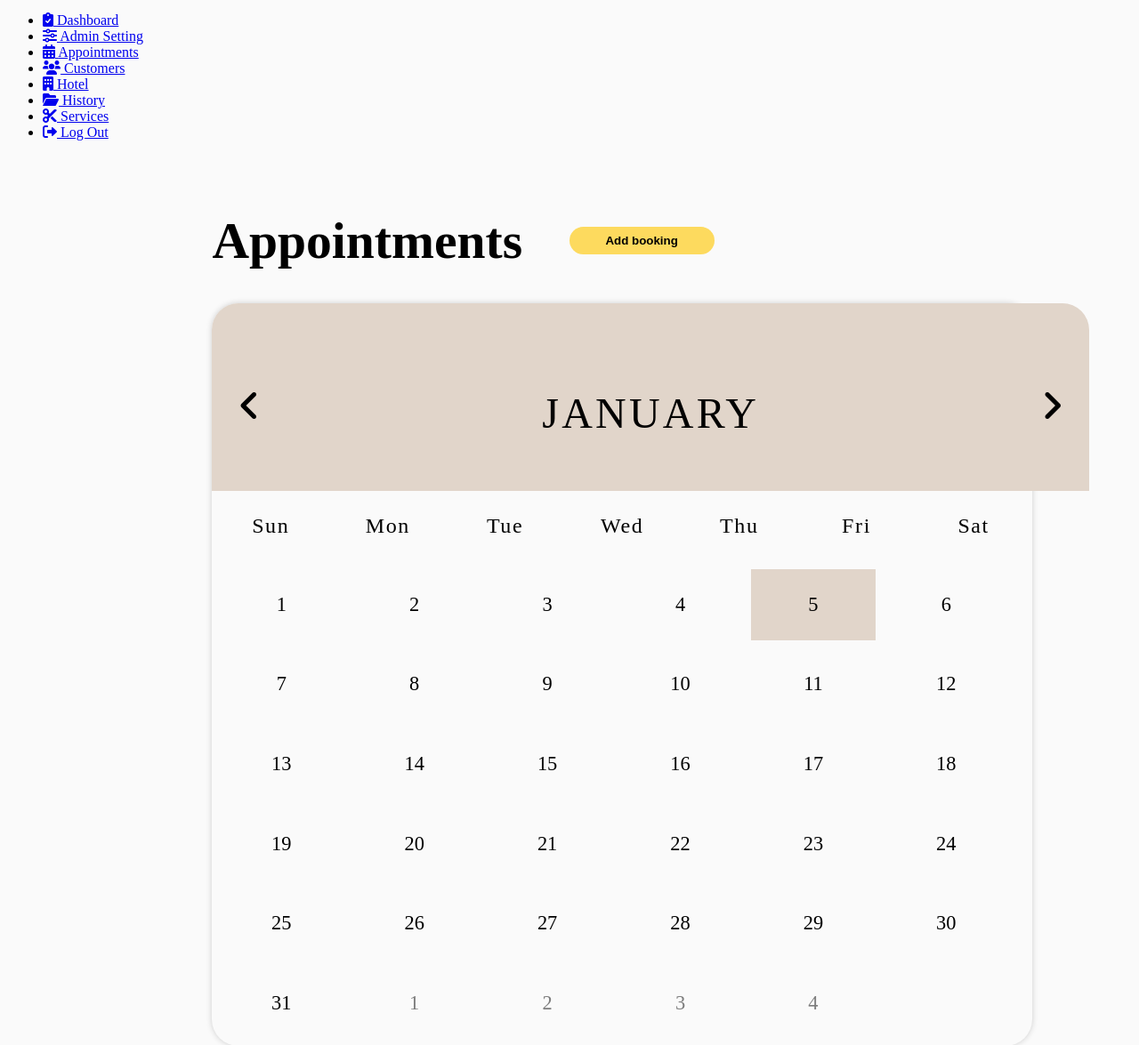
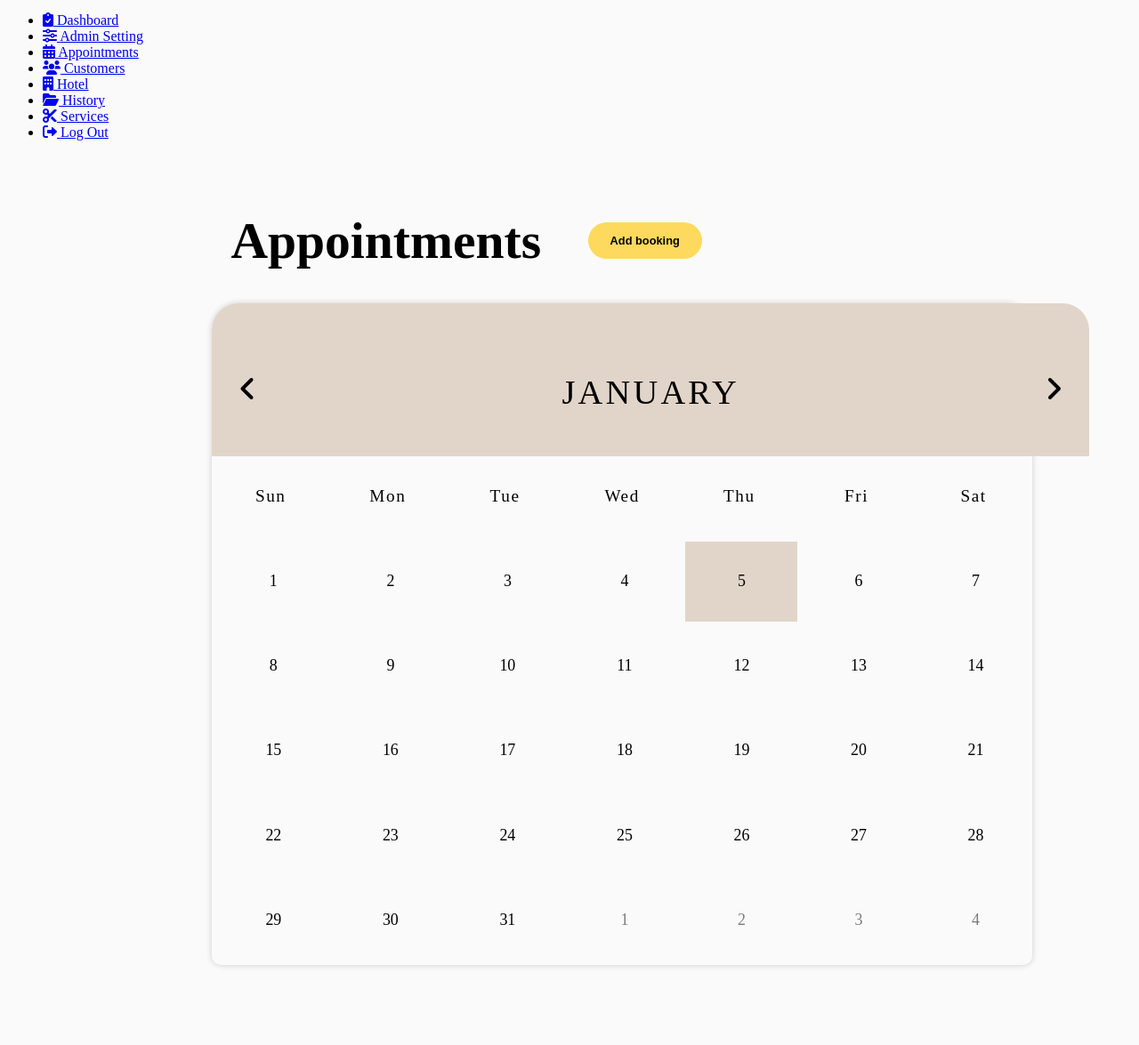
Before and after one commit to akbama/La-Luna, a PHP site: page / in a window 1280 px wide. Shown: the part 314-1489 px from the top of the page at 89% size. Run offline with PHP 8.4, Linux system fonts and the light colour scheme; grey boxes are pictures that could not be loaded.

Commit message:
calendar css changes

```diff
--- a/La Luna Calendar/style.css
+++ b/La Luna Calendar/style.css
@@ -15,6 +15,7 @@ body
 }
 
 .header-text {
+    margin-left: 2%;
     font-size: 4.5vw;
     font-weight: bolder;
 }
@@ -29,11 +30,12 @@ body
     padding-bottom: 10%;
     padding-left: 5%;
     padding-right: 5%;
-    width: 200%;
+    width: 10vw;
     background-color: #FDDA5E;
     font-weight: bold;
+    font-size: 1vw;
     border: none;
-    border-radius: 30px;
+    border-radius: 50px;
 }
 
 .appointments{
@@ -55,12 +57,14 @@ body
     width: 100%;
     height: 100%;
     border-radius: 30px;
+    border-bottom-left-radius: 10px;
+    border-bottom-right-radius: 10px;
     box-shadow: 0px 0px 6px #CCCCCC;
 }
 
 .month{
     width: 100%;
-    height: 12rem;
+    height: 12vw;
     border-top-left-radius: 30px;
     border-top-right-radius: 30px;
     background-color: #E1D5CA;
@@ -73,12 +77,12 @@ body
 }
 
 .month i {
-    font-size: 2.5rem;
+    font-size: 2.5vw;
     cursor: pointer;
 }
 
 .month h1 {
-    font-size: 3rem;
+    font-size: 3vw;
     font-weight: 400;
     text-transform: uppercase;
     letter-spacing: 0.2rem;
@@ -91,12 +95,12 @@ body
 
 .weekdays {
     width: 100%;
-    height: 5rem;
+    height: 7vw;
     display: flex;
 }
 
 .weekdays div {
-    font-size: 1.5rem;
+    font-size: 1.5vw;
     font-weight: 400;
     letter-spacing: 0.1rem;
     width: calc(44.2rem/2);
@@ -113,10 +117,10 @@ body
 }
 
 .days div{
-    font-size: 1.4rem;
-    margin: 0.3rem;
-    width: calc(40.2rem/4.6);
-    height: 5rem;
+    font-size: 1.4vw;
+    margin: 0.3%;
+    width: calc(62.9%/4.6);
+    height: 7vw;
     display: flex;
     justify-content: center;
     align-items: center;
```
